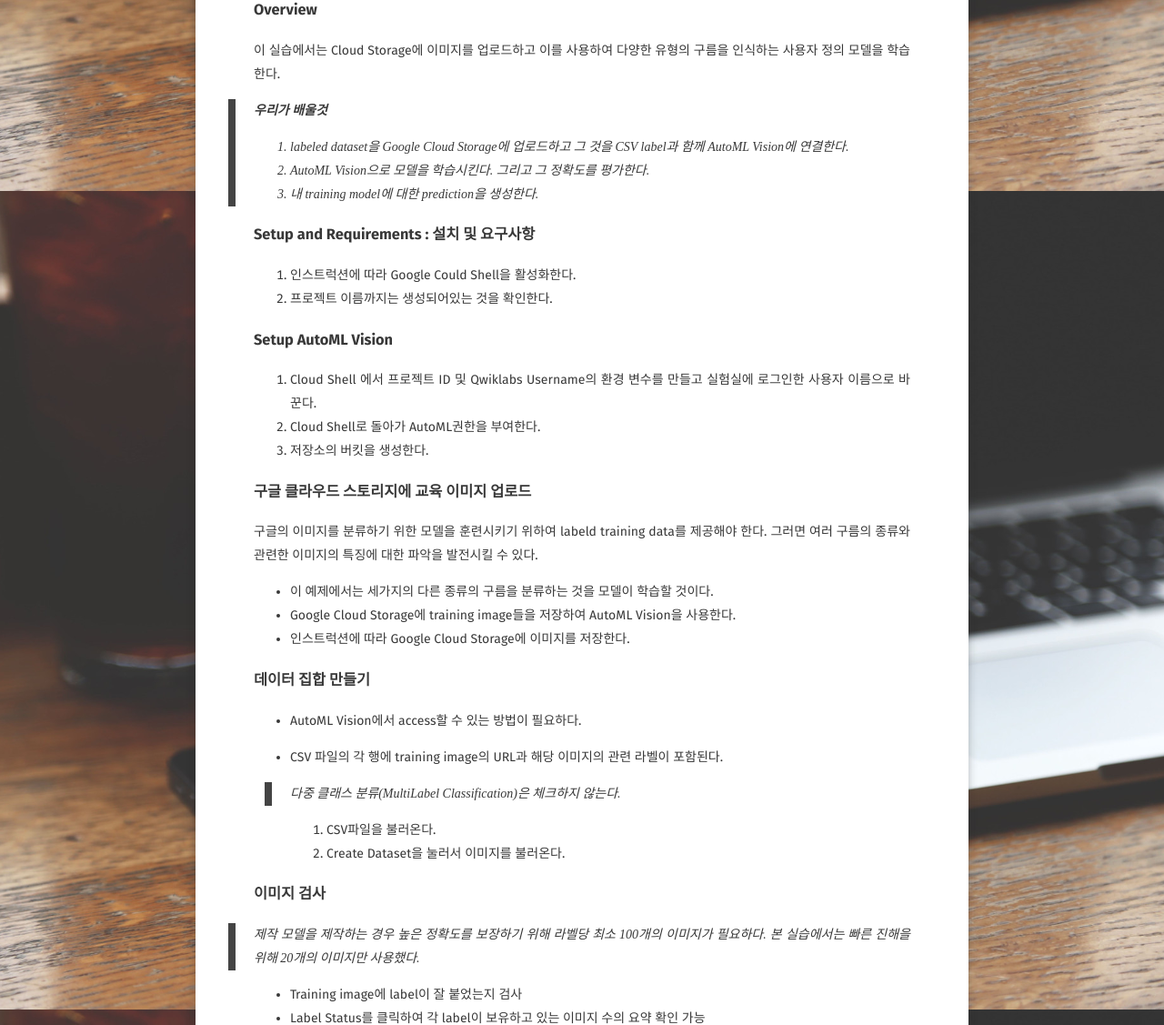
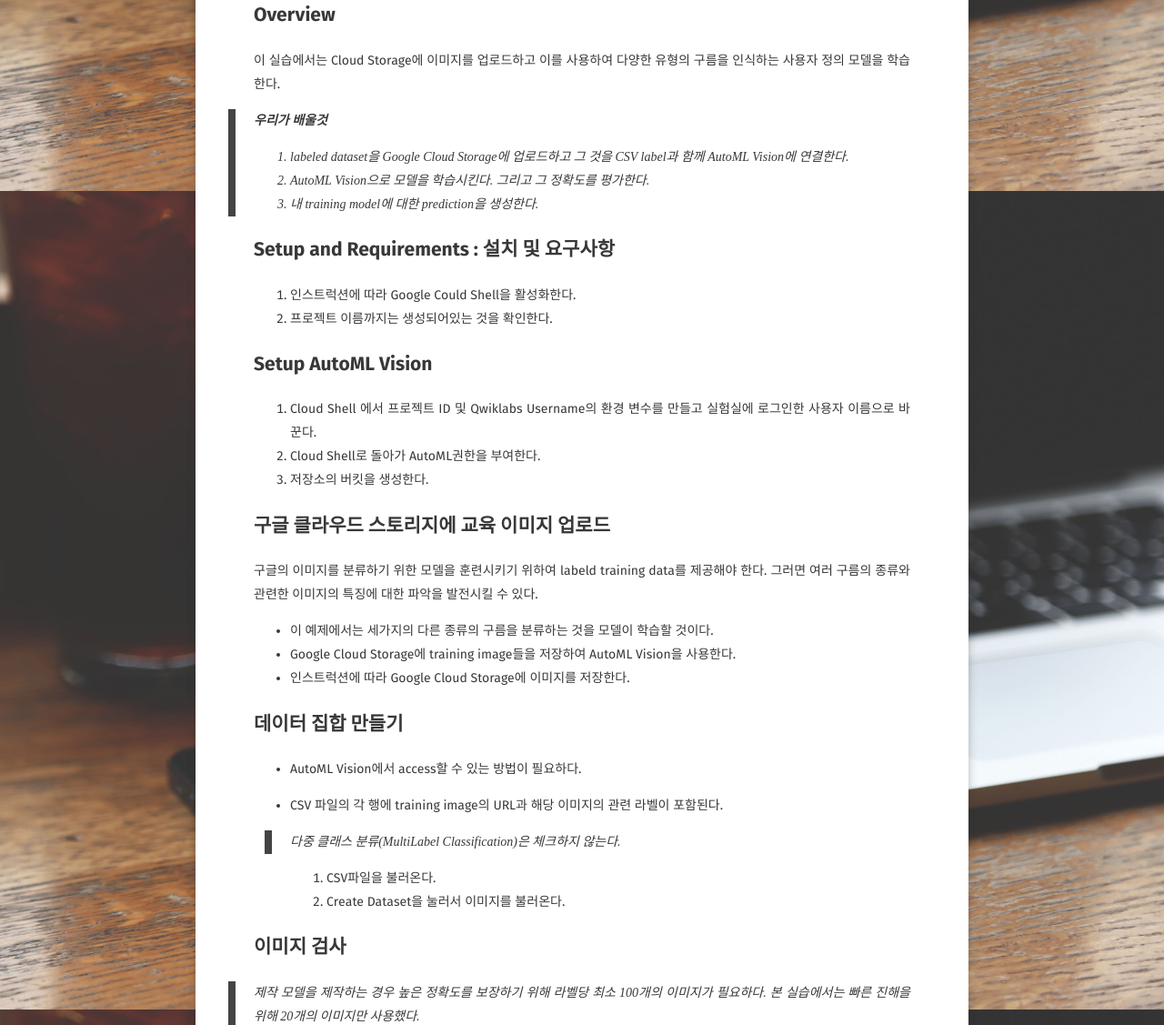
Before and after one commit to Lucas-Jang/lucas-jang.github.io, a Jekyll site: the page built from _posts/2019-04-18-1. 구글 퀵랩 실습.md, in a window 1280 px wide. Shown: the part 690-1817 px from the top of the page at 91% size. Built offline with Jekyll 4.4.1, drawn with Linux system fonts in a browser that asks for light colours; some web fonts are replaced; grey boxes are pictures that could not be loaded.

Commit message:
Update 2019-04-18-1. 구글 퀵랩 실습.md

```diff
--- a/_posts/2019-04-18-1. 구글 퀵랩 실습.md
+++ b/_posts/2019-04-18-1. 구글 퀵랩 실습.md
@@ -14,7 +14,7 @@ comments: false
 
 
 
-### Overview
+## Overview
 
 이 실습에서는 Cloud Storage에 이미지를 업로드하고 이를 사용하여 다양한 유형의 구름을 인식하는 사용자 정의 모델을 학습한다.
 
@@ -28,7 +28,7 @@ comments: false
 
 
 
-### Setup and Requirements : 설치 및 요구사항
+## Setup and Requirements : 설치 및 요구사항
 
 1. 인스트럭션에 따라 Google Could Shell을 활성화한다.
 2. 프로젝트 이름까지는 생성되어있는 것을 확인한다.
@@ -39,7 +39,7 @@ comments: false
 
 
 
-### Setup AutoML Vision
+## Setup AutoML Vision
 
 1. Cloud Shell 에서 프로젝트 ID 및 Qwiklabs Username의 환경 변수를 만들고 <QWIKLABS_USERNAME> 실험실에 로그인한 사용자 이름으로 바꾼다.
 2. Cloud Shell로 돌아가 AutoML권한을 부여한다.
@@ -49,7 +49,7 @@ comments: false
 
 
 
-### 구글 클라우드 스토리지에 교육 이미지 업로드
+## 구글 클라우드 스토리지에 교육 이미지 업로드
 
 구글의 이미지를 분류하기 위한 모델을 훈련시키기 위하여 labeld training data를 제공해야 한다. 그러면 여러 구름의 종류와 관련한 이미지의 특징에 대한 파악을 발전시킬 수 있다.
 
@@ -61,7 +61,7 @@ comments: false
 
 
 
-### 데이터 집합 만들기
+## 데이터 집합 만들기
 
 - AutoML Vision에서 access할 수 있는 방법이 필요하다.
 
@@ -76,7 +76,7 @@ comments: false
 
 
 
-### 이미지 검사
+## 이미지 검사
 
 > 제작 모델을 제작하는 경우 높은 정확도를 보장하기 위해 라벨당 최소 100개의 이미지가 필요하다. 본 실습에서는 빠른 진해을 위해 20개의 이미지만 사용했다.
 
@@ -90,7 +90,7 @@ comments: false
 
 
 
-### Training Model 모델 학습
+## Training Model 모델 학습
 
 Start Training을 클릭하여 모델 학습을 시작한다.
 
@@ -101,7 +101,7 @@ Start Training을 클릭하여 모델 학습을 시작한다.
 
 
 
-### Evaluate Model 모델 평가
+## Evaluate Model 모델 평가
 
 - 다음과 같이 확인이 가능하다.
 
@@ -121,7 +121,7 @@ Start Training을 클릭하여 모델 학습을 시작한다.
 
 
 
-### Generate Predictions
+## Generate Predictions
 
 **실습의 가장 중요한 부분이다. 위의 순서대로 모델을 학습시켰으니 이제 이를 토대로 예측을 할 시간이다.**
 
@@ -136,7 +136,7 @@ Start Training을 클릭하여 모델 학습을 시작한다.
 
 
 
-### Comment After Learning...
+## Comment After Learning...
 
 이번 실습을 통해 지도 학습(Supervised Learning) API를 통한 이미지 분류를 해보았다.
 
```
